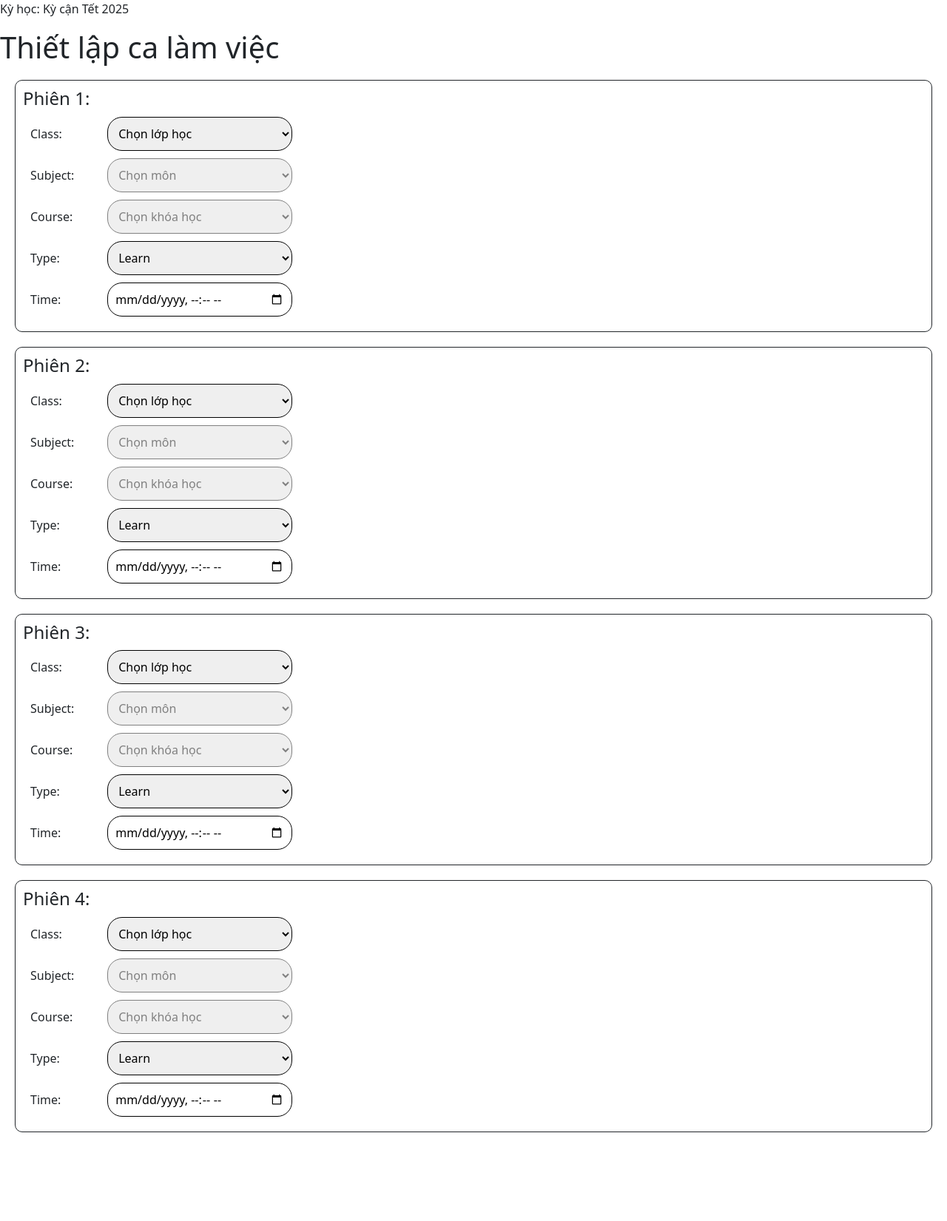
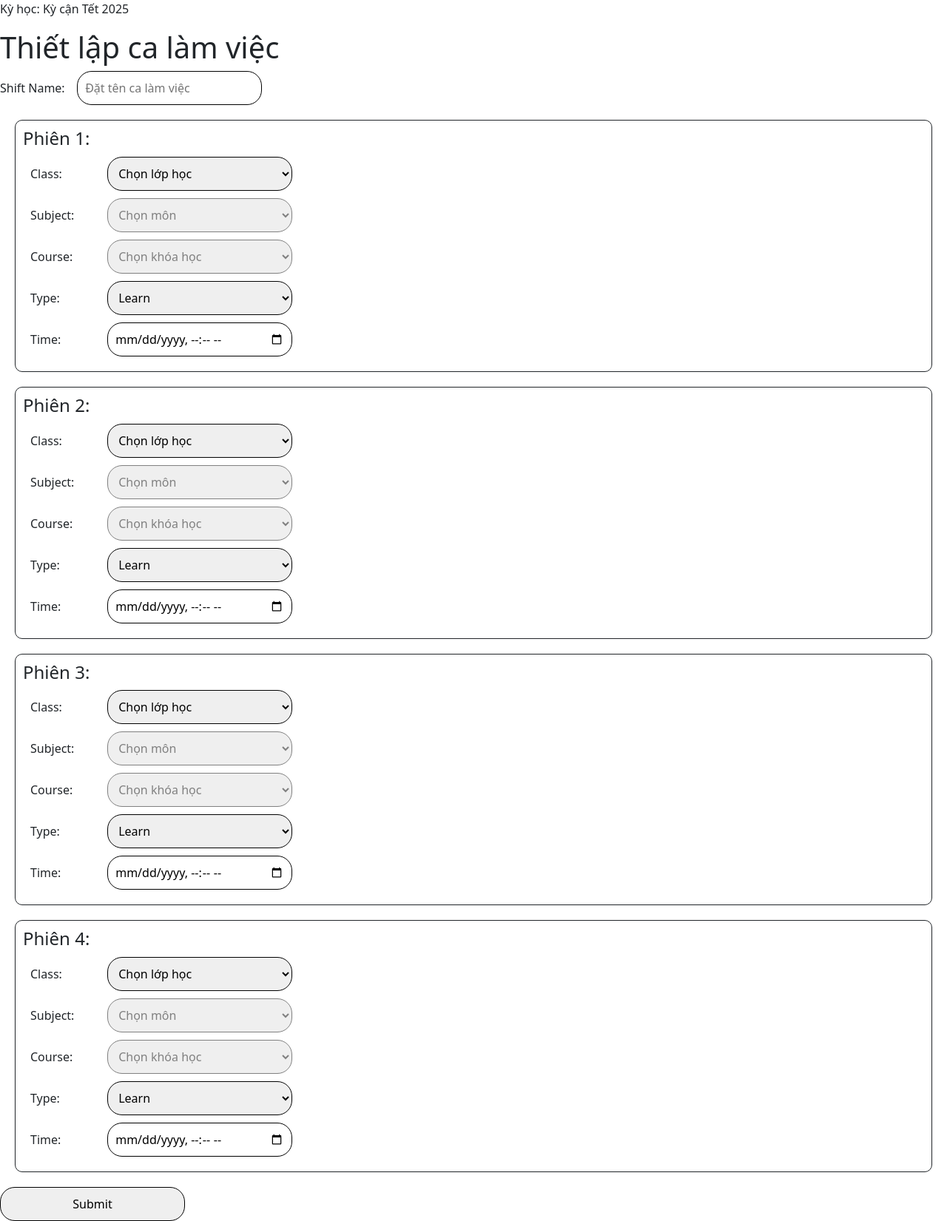
Before and after one commit to JiKangWon/LAWS, a Django app: a page that uses main_site/templates/page/open_shift.html in a window 1280 px wide. Shown: the whole page at 74% size. Before the commit the page ends 1531 px from the top, so only its background shows below. Run offline with Django 5.2, Linux system fonts and the light colour scheme; data comes from the database, SQL or seed files in the repository.

Commit message:
Cô Linda xong vụ tạo ca

```diff
--- a/main_site/models.py
+++ b/main_site/models.py
@@ -69,6 +69,8 @@ class Shift(models.Model):
     name = models.CharField(max_length=50, verbose_name='Tên ca làm việc')
     date = models.DateTimeField(auto_now_add=True, verbose_name='Thời gian mở ca')
     # Lấy số lượng sessions trong một ca
+    def __str__(self):
+        return self.name
     def get_number_of_sessions(self):
         sessions = Session.objects.filter(shift = self)
         return sessions.count()
@@ -94,13 +96,13 @@ class Session(models.Model):
         ('review','review'),
         ('practice','practice')
     )
-    Shift = models.ForeignKey(Shift,on_delete=models.CASCADE, null=True, blank=True)
+    shift = models.ForeignKey(Shift,on_delete=models.CASCADE, null=True, blank=True)
     date = models.DateTimeField(auto_now_add=True, verbose_name='Thời gian bắt đầu')
     type = models.CharField(max_length=10,choices=TYPE_CHOICES, default='practice')
     class_obj = models.ForeignKey(Class, on_delete=models.CASCADE, null=True, blank=True)
     subject = models.ForeignKey(Subject, on_delete=models.CASCADE, null=True, blank=True)
     course = models.ForeignKey(Course,on_delete=models.CASCADE, null=True, blank=True)
-    chapter = models.ManyToManyField(Chapter, verbose_name="Các chương học trong buổi")
+    chapter = models.ManyToManyField(Chapter,blank=True, verbose_name="Các chương học trong buổi")
     note = models.TextField(verbose_name="Ghi chú")
     def __str__(self):
         return f"Buổi học khóa {self.course.name} lúc {self.date}" if self.course else f"Không xác định khóa học"
--- a/main_site/templates/page/home.html
+++ b/main_site/templates/page/home.html
@@ -5,11 +5,15 @@
 {% block title %}{% endblock title %}
 
 {% block content %}
+    <a href="{% url 'open_shift' id=user.id %}">Mở ca</a>
+    <a href="{% url 'close_shift' id=user.id %}">Kết ca</a>
     <h1>Home</h1>
     <p>
         Xin chào, {{user_inf.name}}
     </p>
-    <!-- Ở trang home sẽ code giao diện hướng dẫn cách sử dụng web cho học viên -->
+    {% comment %}
+        todo: Hướng dẫn sử dụng website
+    {% endcomment %}
 {% endblock content %}
 
 {% block script %}{% endblock script %}
--- a/main_site/templates/page/open_shift.html
+++ b/main_site/templates/page/open_shift.html
@@ -44,11 +44,19 @@
     <p>Kỳ học: {{term.name}} </p>
     <h1>Thiết lập ca làm việc</h1>
     <!-- !Session 1 -->
+            <form method="post">
+                {% csrf_token %}
+                <label for="shiftName">
+                    Shift Name:
+                </label>
+                <input type="text" id="shiftName" name="shiftName" placeholder="Đặt tên ca làm việc">
+
+
                 <div class="session-1">
                     <h4>Phiên 1:</h4>
                     <div class="select-container">
                         <label >Class: </label>
-                    <select name="Class" class="Class">
+                        <select name="Class1" class="Class">
                             <option value="">Chọn lớp học</option>
                             {% for cls in classes %}
                                 <option value="{{ cls.id }}">{{ cls.name }}</option>
@@ -57,27 +65,27 @@
                     </div>
                     <div class="select-container">
                         <label>Subject: </label>
-                    <select name="Subject" class="Subject" disabled>
+                        <select name="Subject1" class="Subject" disabled>
                             <option value="">Chọn môn</option>
                         </select>
                     </div>
                     <div class="select-container">
                         <label>Course: </label>
-                        <select name="Course" class="Course" disabled>
+                            <select name="Course1" class="Course" disabled>
                                 <option value="">Chọn khóa học</option>
                             </select>
                     </div>
                     <div class="select-container">
                         <label>Type: </label>
-                    <select name="Type" class="Type">
-                        <option value="Lrn">Learn</option>
-                        <option value="Rvw">Review</option>
-                        <option value="Prc">Practice</option>
+                        <select name="Type1" class="Type">
+                            <option value="learn">Learn</option>
+                            <option value="review">Review</option>
+                            <option value="practice">Practice</option>
                         </select>
                     </div>
                     <div class="select-container">
                         <label>Time: </label>
-                    <input type="datetime-local" name="Time" class="Time">
+                        <input type="datetime-local" name="Time1" class="Time">
                     </div>
                 </div>
     <!-- ! Session2 -->
@@ -85,7 +93,7 @@
                     <h4>Phiên 2:</h4>
                     <div class="select-container">
                         <label >Class: </label>
-                    <select name="Class" class="Class">
+                        <select name="Class2" class="Class">
                             <option value="">Chọn lớp học</option>
                             {% for cls in classes %}
                                 <option value="{{ cls.id }}">{{ cls.name }}</option>
@@ -94,27 +102,27 @@
                     </div>
                     <div class="select-container">
                         <label>Subject: </label>
-                    <select name="Subject" class="Subject" disabled>
+                        <select name="Subject2" class="Subject" disabled>
                             <option value="">Chọn môn</option>
                         </select>
                     </div>
                     <div class="select-container">
                         <label>Course: </label>
-                        <select name="Course" class="Course" disabled>
+                            <select name="Course2" class="Course" disabled>
                                 <option value="">Chọn khóa học</option>
                             </select>
                     </div>
                     <div class="select-container">
                         <label>Type: </label>
-                    <select name="Type" class="Type">
-                        <option value="Lrn">Learn</option>
-                        <option value="Rvw">Review</option>
-                        <option value="Prc">Practice</option>
+                        <select name="Type2" class="Type">
+                            <option value="learn">Learn</option>
+                            <option value="review">Review</option>
+                            <option value="practice">Practice</option>
                         </select>
                     </div>
                     <div class="select-container">
                         <label>Time: </label>
-                    <input type="datetime-local" name="Time" class="Time">
+                        <input type="datetime-local" name="Time2" class="Time">
                     </div>
                 </div>
     <!-- !Session 3 -->
@@ -122,7 +130,7 @@
                     <h4>Phiên 3:</h4>
                     <div class="select-container">
                         <label >Class: </label>
-                    <select name="Class" class="Class">
+                        <select name="Class3" class="Class">
                             <option value="">Chọn lớp học</option>
                             {% for cls in classes %}
                                 <option value="{{ cls.id }}">{{ cls.name }}</option>
@@ -131,27 +139,27 @@
                     </div>
                     <div class="select-container">
                         <label>Subject: </label>
-                    <select name="Subject" class="Subject" disabled>
+                        <select name="Subject3" class="Subject" disabled>
                             <option value="">Chọn môn</option>
                         </select>
                     </div>
                     <div class="select-container">
                         <label>Course: </label>
-                        <select name="Course" class="Course" disabled>
+                            <select name="Course3" class="Course" disabled>
                                 <option value="">Chọn khóa học</option>
                             </select>
                     </div>
                     <div class="select-container">
                         <label>Type: </label>
-                    <select name="Type" class="Type">
-                        <option value="Lrn">Learn</option>
-                        <option value="Rvw">Review</option>
-                        <option value="Prc">Practice</option>
+                        <select name="Type3" class="Type">
+                            <option value="learn">Learn</option>
+                            <option value="review">Review</option>
+                            <option value="practice">Practice</option>
                         </select>
                     </div>
                     <div class="select-container">
                         <label>Time: </label>
-                    <input type="datetime-local" name="Time" class="Time">
+                        <input type="datetime-local" name="Time3" class="Time">
                     </div>
                 </div>
                 <!-- !Session 4 -->
@@ -159,7 +167,7 @@
                     <h4>Phiên 4:</h4>
                     <div class="select-container">
                         <label >Class: </label>
-                    <select name="Class" class="Class">
+                        <select name="Class4" class="Class">
                             <option value="">Chọn lớp học</option>
                             {% for cls in classes %}
                                 <option value="{{ cls.id }}">{{ cls.name }}</option>
@@ -168,34 +176,39 @@
                     </div>
                     <div class="select-container">
                         <label>Subject: </label>
-                    <select name="Subject" class="Subject" disabled>
+                        <select name="Subject4" class="Subject" disabled>
                             <option value="">Chọn môn</option>
                         </select>
                     </div>
                     <div class="select-container">
                         <label>Course: </label>
-                        <select name="Course" class="Course" disabled>
+                            <select name="Course4" class="Course" disabled>
                                 <option value="">Chọn khóa học</option>
                             </select>
                     </div>
                     <div class="select-container">
                         <label>Type: </label>
-                    <select name="Type" class="Type">
-                        <option value="Lrn">Learn</option>
-                        <option value="Rvw">Review</option>
-                        <option value="Prc">Practice</option>
+                        <select name="Type4" class="Type">
+                            <option value="learn">Learn</option>
+                            <option value="review">Review</option>
+                            <option value="practice">Practice</option>
                         </select>
                     </div>
                     <div class="select-container">
                         <label>Time: </label>
-                    <input type="datetime-local" name="Time" class="Time">
+                        <input type="datetime-local" name="Time4" class="Time">
                     </div>
                 </div>
+                <input type="submit" onclick="announceSuccess()">
+            </form>
 {% endblock content %}
 
 {% block script %}
     <script src="https://code.jquery.com/jquery-3.6.0.min.js"></script>
     <script>
+        function announceSuccess(){
+            alert('Mở ca thành công');
+        }
         $(document).ready(function() {
     // Xử lý khi thay đổi lớp học
     $('div[class^="session-"] .Class').change(function() {
--- a/main_site/views.py
+++ b/main_site/views.py
@@ -1,4 +1,5 @@
 from django.shortcuts import render
+from datetime import datetime
 from django.http import JsonResponse
 from .models import *
 
@@ -29,6 +30,33 @@ def get_todolist(request, id):
     return render(request, 'page/todolist.html', context)
 
 def get_open_shift(request, id):
+    # todo: Xử lý thông tin mở ca:
+    if request.method == 'POST':
+        shift = Shift.objects.create(
+            name = request.POST.get('shiftName'),
+        )
+        for i in range(1,5):
+            # todo: Lấy dữ liệu
+            coursePost = request.POST.get(f'Course{i}')
+            datePost = request.POST.get(f'Time{i}')
+            # todo: Tạo mới session
+            courseId = int(coursePost) if coursePost else None
+            course = Course.objects.filter(id = courseId).first()
+            subject = course.subject if course else None
+            classObj = subject.class_object if subject else None
+            date = datetime.fromisoformat(datePost) if datePost else None
+            type = request.POST.get(f'Type{i}')
+            session = Session.objects.create(
+                shift = shift,
+                date = date,
+                type = type,
+                class_obj = classObj,
+                subject = subject,
+                course = course,
+            )
+            chapter = Chapter.objects.filter(id = 3).first()
+            session.chapter.add(chapter)
+    # todo: Đẩy dữ liệu của người dùng lên web
     user = User.objects.filter(id=id).first()
     user_inf = UserInfo.objects.filter(user=user).first()
     term = Term.objects.filter(user=user).first()
```
Also changed, not shown: main_site/admin.py (+52 -0 lines), db.sqlite3, main_site/migrations/0011_rename_shift_session_shift.py (added), main_site/migrations/0012_alter_session_chapter.py (added), main_site/migrations/0013_alter_session_chapter.py (added). Lines whose indentation alone changed are shown as unchanged.
